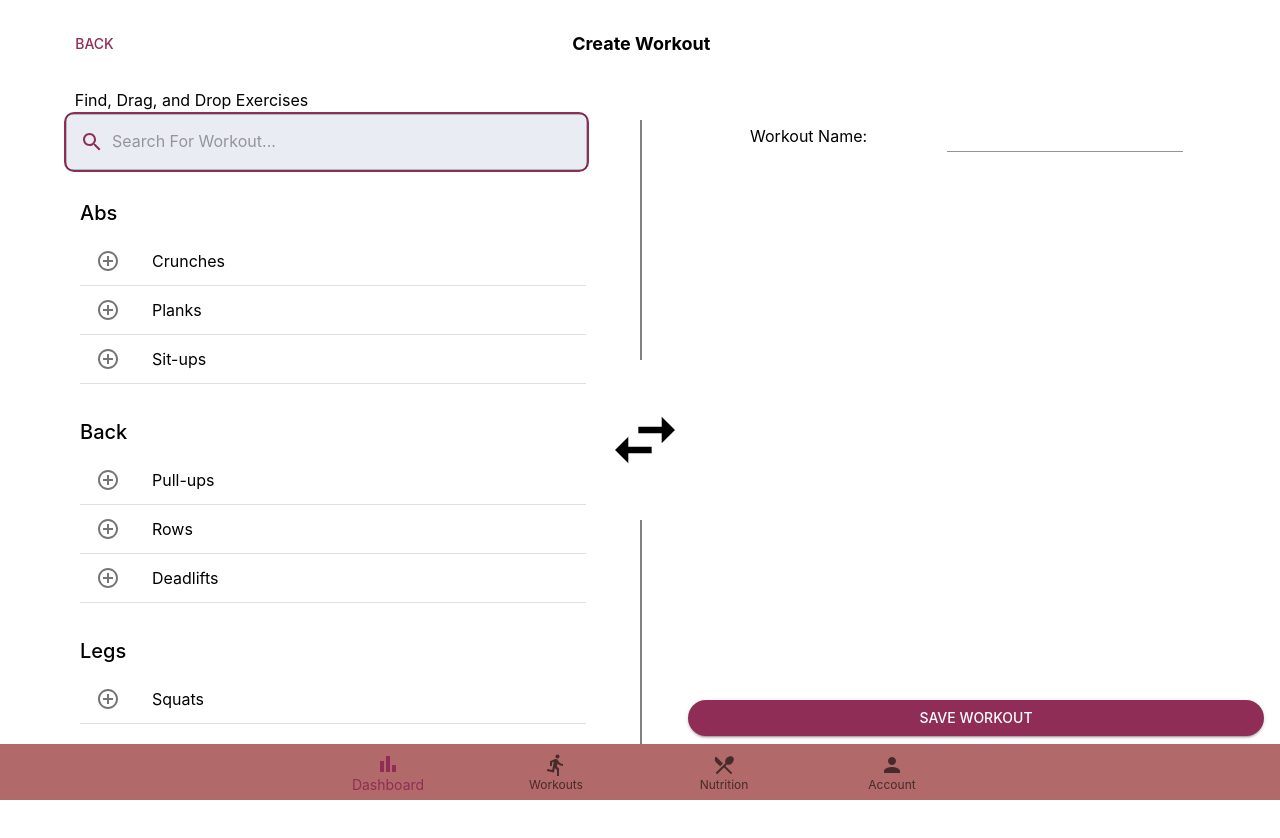
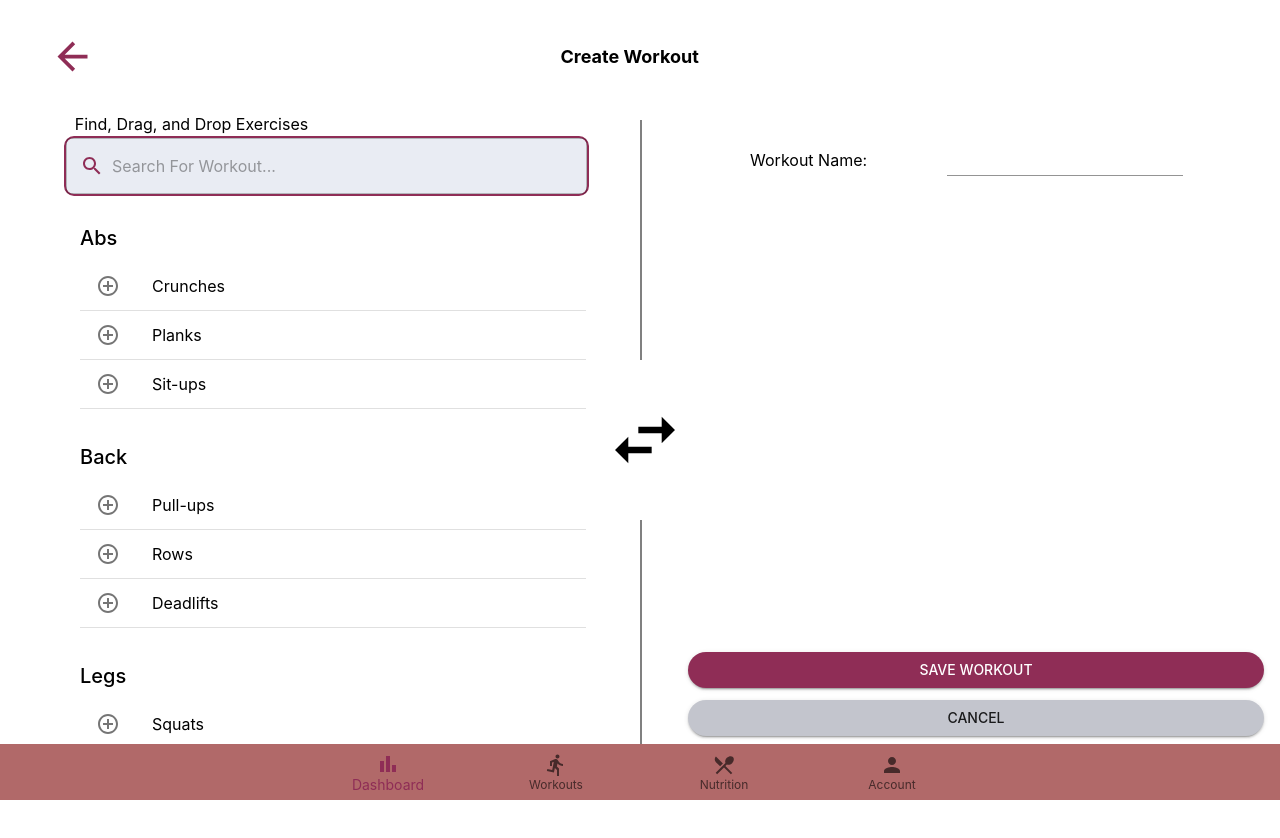
Before and after one commit to joshchyeonlee/EZFit, a React (Create React App) app: page /Workouts in a window 1280 px wide. Both pictures are taken after typing "Sample" into the empty fields and a click on the button "CREATE". Shown: the top 838 px of the page. Built offline with nearby package versions, Linux system fonts and the light colour scheme.

Commit message:
create workout/preview back arrows and cancel

```diff
--- a/src/components/workouts/NewWorkout/NewWorkout.tsx
+++ b/src/components/workouts/NewWorkout/NewWorkout.tsx
@@ -20,6 +20,8 @@ import { Search, SwapHoriz } from "@mui/icons-material";
 import Alert from "../../utils/Alert";
 import { WorkoutRowProps } from "../WorkoutRow/WorkoutRow";
 import { useNavigate } from "react-router-dom";
+import BackButton from "../../utils/BackButton";
+import CancelButton from "../../utils/CancelButton";
 
 interface Workout {
   name: string;
@@ -131,9 +133,7 @@ const NewWorkout = ({
           padding: "2%",
         }}
       >
-        <Button sx={{ marginLeft: "3%" }} onClick={() => navigate("/Workouts")}>
-          Back
-        </Button>
+        <BackButton route="/Workouts" />
 
         <Typography
           style={{
@@ -337,7 +337,7 @@ const NewWorkout = ({
             style={{
               margin: 16,
               position: "fixed",
-              bottom: "6%",
+              bottom: "12%",
               left: "75%",
               transform: "translateX(-50%)",
               zIndex: 1,
@@ -346,6 +346,19 @@ const NewWorkout = ({
           >
             Save Workout
           </Button>
+          <Box
+            style={{
+              margin: 16,
+              position: "fixed",
+              bottom: "6%",
+              left: "75%",
+              transform: "translateX(-50%)",
+              zIndex: 1,
+              width: "45%",
+            }}
+          >
+            <CancelButton handleClose={() => onBack()} />
+          </Box>
         </div>
       </div>
       <Snackbar open={open} autoHideDuration={6000} onClose={handleClose}>
--- a/src/components/workouts/WorkoutsPreview.tsx
+++ b/src/components/workouts/WorkoutsPreview.tsx
@@ -1,36 +1,45 @@
-import * as React from 'react';
-import { useState } from 'react';
-import Button from '@mui/material/Button';
-import Typography from '@mui/material/Typography';
-import Box from '@mui/material/Box';
-import Grid from '@mui/material/Grid';
-import ArrowBackIcon from '@mui/icons-material/ArrowBack';
-import InfoIcon from '@mui/icons-material/Info';
-import { IconButton, List, ListItem, ListItemSecondaryAction } from '@mui/material';
-import { WorkoutRowProps } from './WorkoutRow/WorkoutRow';
+import * as React from "react";
+import { useState } from "react";
+import Button from "@mui/material/Button";
+import Typography from "@mui/material/Typography";
+import Box from "@mui/material/Box";
+import Grid from "@mui/material/Grid";
+import ArrowBackIcon from "@mui/icons-material/ArrowBack";
+import InfoIcon from "@mui/icons-material/Info";
+import {
+  IconButton,
+  List,
+  ListItem,
+  ListItemSecondaryAction,
+} from "@mui/material";
+import { WorkoutRowProps } from "./WorkoutRow/WorkoutRow";
+import BackButton from "../utils/BackButton";
+import { ArrowBack } from "@mui/icons-material";
 
 interface WorkoutsPreviewProps extends WorkoutRowProps {
   onBackClick: () => void;
 }
 
-
-const WorkoutsPreview = ({ title, exercises, onBackClick }: WorkoutsPreviewProps) => {
-
+const WorkoutsPreview = ({
+  title,
+  exercises,
+  onBackClick,
+}: WorkoutsPreviewProps) => {
   const handleLogWorkout = () => {
     // TODO: implement logging logic
-    alert('Workout logged!');
+    alert("Workout logged!");
   };
 
   const handleRunWorkout = () => {
     // TODO: implement running logic
-    alert('Workout started!');
+    alert("Workout started!");
   };
 
   return (
     <Box
       sx={{
-        bgcolor: 'primary',
-        height: '100vh',
+        bgcolor: "primary",
+        height: "100vh",
         padding: 2,
       }}
     >
@@ -38,61 +47,90 @@ const WorkoutsPreview = ({ title, exercises, onBackClick }: WorkoutsPreviewProps
         <Grid item xs={12}>
           <Box
             sx={{
-              display: 'flex',
-              alignItems: 'center',
-              justifyContent: 'space-between',
+              display: "flex",
+              alignItems: "center",
+              justifyContent: "space-between",
             }}
           >
-            <Button variant="text" color="primary" startIcon={<ArrowBackIcon />} onClick={onBackClick}>
-              Back
-            </Button>
-            <Typography variant="h4" sx={{ marginTop: '3%', marginLeft: '-5%' }}>{title}</Typography>
+            <IconButton
+              color="primary"
+              onClick={onBackClick}
+              sx={{ paddingLeft: "2%" }}
+            >
+              <ArrowBack sx={{ fontSize: "45px" }} />
+            </IconButton>
+            <Typography
+              variant="h4"
+              sx={{ marginTop: "3%", marginLeft: "-5%" }}
+            >
+              {title}
+            </Typography>
             <div />
           </Box>
         </Grid>
-        <Grid item xs={12} sx={{ marginTop: '3%' }}>
-          <List style={{ display: 'flex', flexDirection: 'column', alignItems: 'center' }}>
-            {exercises && exercises.map((exercise, index) => (
+        <Grid item xs={12} sx={{ marginTop: "3%" }}>
+          <List
+            style={{
+              display: "flex",
+              flexDirection: "column",
+              alignItems: "center",
+            }}
+          >
+            {exercises &&
+              exercises.map((exercise, index) => (
                 <ListItem
                   key={exercise.name}
                   style={{
-                  width: '350px',
-                  borderRadius: '50px',
-                  border: '1px solid #000',
-                  padding: '10px',
-                  marginTop: '7%',
-                  display: 'flex',
-                  alignItems: 'center',
+                    width: "350px",
+                    borderRadius: "50px",
+                    border: "1px solid #000",
+                    padding: "10px",
+                    marginTop: "7%",
+                    display: "flex",
+                    alignItems: "center",
                   }}
                 >
-                <Typography variant="subtitle1" sx={{ width: '3%', flex: 'none' }}>{`${index + 1}:`}</Typography>
-                <div style={{ display: 'flex', alignItems: 'center', flex: 1, paddingRight: '2%' }}>
-                  <Typography style={{ textAlign: 'center', flex: 1 }}>
+                  <Typography
+                    variant="subtitle1"
+                    sx={{ width: "3%", flex: "none" }}
+                  >{`${index + 1}:`}</Typography>
+                  <div
+                    style={{
+                      display: "flex",
+                      alignItems: "center",
+                      flex: 1,
+                      paddingRight: "2%",
+                    }}
+                  >
+                    <Typography style={{ textAlign: "center", flex: 1 }}>
                       {exercise.name}
                     </Typography>
                   </div>
                   <ListItemSecondaryAction>
-                    <IconButton edge="end" color="primary" sx={{ marginTop: '85%' }}>
+                    <IconButton
+                      edge="end"
+                      color="primary"
+                      sx={{ marginTop: "85%" }}
+                    >
                       <InfoIcon />
                     </IconButton>
                   </ListItemSecondaryAction>
                 </ListItem>
               ))}
           </List>
-
         </Grid>
-        <Grid container spacing={2} sx={{ marginLeft: '23%', marginTop: '5%' }}>
+        <Grid container spacing={2} sx={{ marginLeft: "23%", marginTop: "5%" }}>
           <Grid item xs={6}>
             <Button
               variant="contained"
               color="primary"
               onClick={handleLogWorkout}
               sx={{
-                width: '40%', borderRadius: '50px',
-                border: '1px solid #000',
-                padding: '10px'
+                width: "40%",
+                borderRadius: "50px",
+                border: "1px solid #000",
+                padding: "10px",
               }}
-
             >
               Manually Log Workout
             </Button>
@@ -103,9 +141,10 @@ const WorkoutsPreview = ({ title, exercises, onBackClick }: WorkoutsPreviewProps
               color="primary"
               onClick={handleRunWorkout}
               sx={{
-                width: '40%', borderRadius: '50px',
-                border: '1px solid #000',
-                padding: '10px'
+                width: "40%",
+                borderRadius: "50px",
+                border: "1px solid #000",
+                padding: "10px",
               }}
             >
               Run Workout
```
Also changed, not shown: 1 other file (tests, documents, lock files or other folders). Lines whose indentation alone changed are shown as unchanged.
